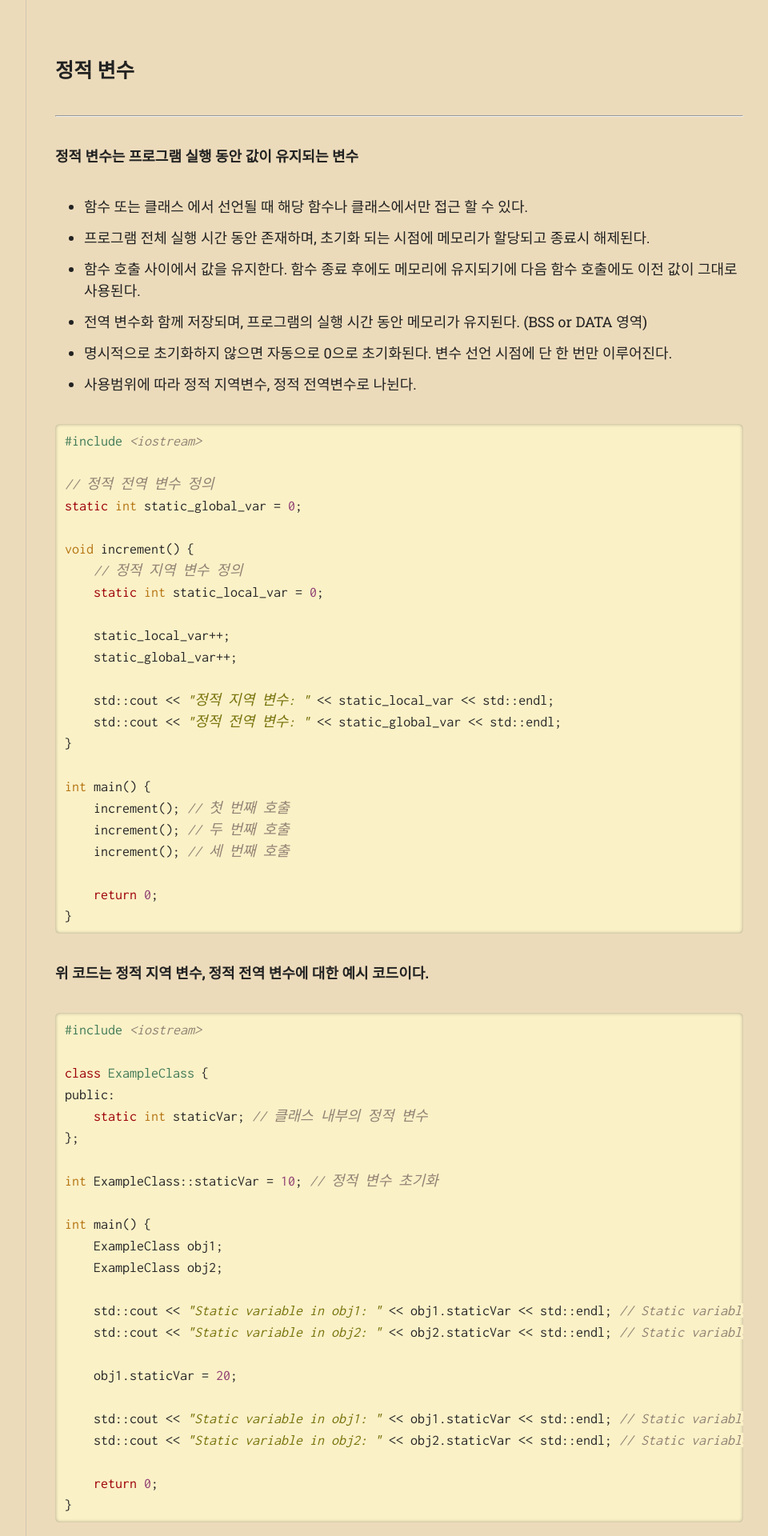
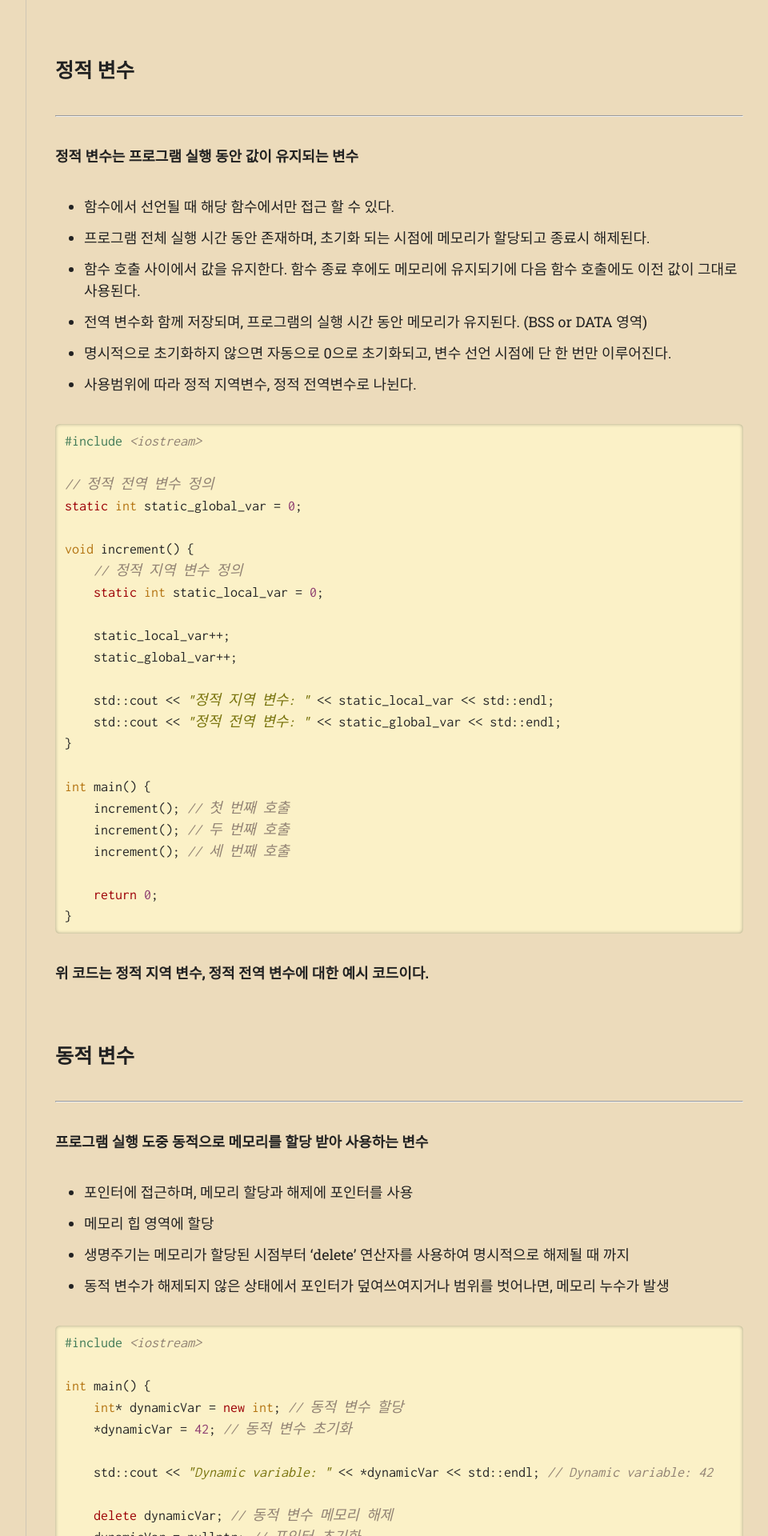
Before and after one commit to bum-su/bum-su.github.io, a Jekyll site: the page built from _posts/2023-05-04-Variable.md, in a window 1280 px wide. Shown: the part 2035-3955 px from the top of the page at 80% size, without its empty margins (297-1257 px from the left). Built offline with Jekyll 4.4.1, drawn with Linux system fonts in a browser that asks for light colours; nearby versions of some CDN libraries; some web fonts are replaced; some of the changed text lies outside the part shown.

Commit message:
add static post

````diff
--- a/_posts/2023-05-04-Variable.md
+++ b/_posts/2023-05-04-Variable.md
@@ -30,6 +30,7 @@
     return 0;
 }
 ```
+
 ## 전역 변수
 ----------
 **전역 변수는 프로그램의 전체 영역에서 접근이 가능한 변수**
@@ -39,6 +40,7 @@
 - 전역 변수는 DATA 영역에 저장된다. (초기화 되면 DATA, 아니면 BSS)
 - 프로그램의 시작부터 종료까지 메모리에 유지되고, 종료될 때 해제된다.
 - 명시적으로 초기화되지 않으면 컴파일러에 의해 자동으로 0 또는 nullptr로 초기화된다.
+
 
 ```cpp
 #include <iostream>
@@ -59,15 +61,17 @@
 }
 ```
 
+
 ## 정적 변수
 ---------
 **정적 변수는 프로그램 실행 동안 값이 유지되는 변수**
-- 함수 또는 클래스 에서 선언될 때 해당 함수나 클래스에서만 접근 할 수 있다.
+- 함수에서 선언될 때 해당 함수에서만 접근 할 수 있다.
 - 프로그램 전체 실행 시간 동안 존재하며, 초기화 되는 시점에 메모리가 할당되고 종료시 해제된다.
 - 함수 호출 사이에서 값을 유지한다. 함수 종료 후에도 메모리에 유지되기에 다음 함수 호출에도 이전 값이 그대로 사용된다.
 - 전역 변수화 함께 저장되며, 프로그램의 실행 시간 동안 메모리가 유지된다. (BSS or DATA 영역)
-- 명시적으로 초기화하지 않으면 자동으로 0으로 초기화된다. 변수 선언 시점에 단 한 번만 이루어진다.
+- 명시적으로 초기화하지 않으면 자동으로 0으로 초기화되고, 변수 선언 시점에 단 한 번만 이루어진다.
 - 사용범위에 따라 정적 지역변수, 정적 전역변수로 나뉜다.
+
 
 ```cpp
 #include <iostream>
@@ -94,42 +98,16 @@
     return 0;
 }
 ```
+
 **위 코드는 정적 지역 변수, 정적 전역 변수에 대한 예시 코드이다.**
-
-```cpp
-#include <iostream>
-
-class ExampleClass {
-public:
-    static int staticVar; // 클래스 내부의 정적 변수
-};
-
-int ExampleClass::staticVar = 10; // 정적 변수 초기화
-
-int main() {
-    ExampleClass obj1;
-    ExampleClass obj2;
-
-    std::cout << "Static variable in obj1: " << obj1.staticVar << std::endl; // Static variable in obj1: 10
-    std::cout << "Static variable in obj2: " << obj2.staticVar << std::endl; // Static variable in obj2: 10
-
-    obj1.staticVar = 20;
-
-    std::cout << "Static variable in obj1: " << obj1.staticVar << std::endl; // Static variable in obj1: 20
-    std::cout << "Static variable in obj2: " << obj2.staticVar << std::endl; // Static variable in obj2: 20
-
-    return 0;
-}
-```
-**위 코드는 클래스 내에 선언된 정적 지역 변수 예시 코드이다.**
 
 ## 동적 변수
 ------------
 **프로그램 실행 도중 동적으로 메모리를 할당 받아 사용하는 변수**
-- 포인터에 접근하며, 메모리 할당과 해제에 포인터를 사용한다.
-- 메모리 힙 영역에 할당된다.
-- 생명주기는 메모리가 할당된 시점부터 'delete' 연산자를 사용하여 명시적으로 해제될 때 까지이다.
-- 동적 변수가 해제되지 않은 상태에서 포인터가 덮여쓰여지거나 범위를 벗어나면, 메모리 누수가 발생할 수 있다.
+- 포인터에 접근하며, 메모리 할당과 해제에 포인터를 사용
+- 메모리 힙 영역에 할당
+- 생명주기는 메모리가 할당된 시점부터 'delete' 연산자를 사용하여 명시적으로 해제될 때 까지
+- 동적 변수가 해제되지 않은 상태에서 포인터가 덮여쓰여지거나 범위를 벗어나면, 메모리 누수가 발생
 
 ```cpp
 #include <iostream>
--- a/_posts/2023-05-05-Memory.md
+++ b/_posts/2023-05-05-Memory.md
@@ -2,16 +2,16 @@
 layout: post
 title: "Memory"
 date: 2023-05-05 18:34:00 +0900
-categories: C++
+categories: C++ Variable
 tags: Memory MemoryLeak
 ---
 
-# 메모리
+# 서론
 지역 변수는 **스택 영역**에 <br/>
 정적, 전역 변수는 **DATA 영역**에 <br/>
 동적 변수는 **힙 영역**에 메모리가 할당된다고 한다.
 
-개발자 관점에서 알아야 할 부분은 스택과, 힙 영역이다. 그럼
+개발자 관점에서 알아야 할 부분들이다. 그럼
 **araboza**
 
 ## 메모리 구조
@@ -52,14 +52,15 @@
 }
 
 ```
+**지역, 매개 변수 잠깐 사용하고 마는 특성상 함수가 끝나면 지워지는 것이 효율적이기 때문에 스택에 할당된다.**
 
 ## 힙 영역
 ---------------
- - 힙 영역은 프로그램 실행 중 필요한 만큼 메모리를 동적으로 할당할 수 있다.( 요청된 크기에 맞는 충분한 연속 메모리 공간을 찾고, 이 과정에서 사용 가능한 메모리 블록들 중 적절한 공간을 찾아 할당)
+ - 힙 영역은 프로그램 실행 중 필요한 만큼 메모리를 동적으로 할당할 수 있다. **( 요청된 크기에 맞는 충분한 연속 메모리 공간을 찾고, 이 과정에서 사용 가능한 메모리 블록들 중 적절한 공간을 찾아 할당)**
  - 힙 영역에서 할당된 메모리는 개발자가 명시적으로 해제해야 한다. 하지 않으면 **메모리 누수**가 발생할 수 있다.
  - 힙 영역의 메모리 할당은 **메모리 관리자(memory manager)**에 의해 관리된다. 메모리 관리자는 요청된 메모리 크기에 맞는 메모리 블록을 할당하고, 메모리 해제 요청을 처리한다.
- - 힙 영역에선 메모리를 반복적으로 할당하고 해제하면 메모리 단편화가 발생할 수 있다. (메모리 단편화는 사용 가능한 메모리 공간이 충분해도 요청된 크기의 연속된 메모리 블록을 찾지 못하는 현상이다.)
- - 메모리 할당 및 해제 속도는 스택 영역에 비해 상대적으로 느리다. 이는 메모리 관리자가 적절한 메모리 블록을 찾고 할당하는 과정에 시간이 소요되기 때문
+ - 힙 영역에선 메모리를 반복적으로 할당하고 해제하면 **메모리 단편화**가 발생할 수 있다. (메모리 단편화는 사용 가능한 메모리 공간이 충분해도 요청된 크기의 연속된 메모리 블록을 찾지 못하는 현상이다.)
+ - 메모리 할당 및 해제 속도는 **스택 영역에 비해 상대적으로 느리다.** 이는 메모리 관리자가 적절한 메모리 블록을 찾고 할당하는 과정에 시간이 소요되기 때문
 
 ```cpp
 #include <iostream>
@@ -88,3 +89,14 @@
     return 0;
 }
 ```
+**아래는 동적 변수를 힙에 할당하는 이유이다.**
+- 동적 변수의 크기가 동적으로 변경될 수 있어, 더 많은 메모리를 할당할 수 있는 점
+- 프로그램이 종료될 때까지 할당된 메모리가 유지. 필요한 경우 메모리 해제를 수동으로 진행할 수 있는 점 (유연성)
+- 힙 메모리의 크기는 스택보다 매우 크기 때문에, 큰 데이터 구조를 저장이 가능 한 점
+
+## 데이터 영역
+-------------
+**데이터 영역(data segment)은 프로그램의 전역, 정적 변수및 상수 값을 저장하는 메모리 영역**
+- 프로그램이 실행될 때 생성되고, 프로그램이 종료될 때 메모리에서 해제
+- 초기화된 영역(DATA), 초기화 되지 않은 영역(BSS)으로 나뉜다.
+- 상수 값은 읽기 전용 데이터 영역 (Read-Only Data Segment)에 저장된다. (이 영역은 데이터 영역의 일부이지만, 데이터를 수정할 수 없다는 점에서 다른 데이터 영역과 차이가 있다)
--- a/assets/css/skin-daylight.scss
+++ b/assets/css/skin-daylight.scss
@@ -2,6 +2,6 @@
 ---
 
 @import
-  "hamilton/skins/sunrise",
+  "hamilton/skins/sunset",
   "hamilton/skin"
 ;
--- a/assets/css/skin-midnight.scss
+++ b/assets/css/skin-midnight.scss
@@ -2,6 +2,6 @@
 ---
 
 @import
-  "hamilton/skins/sunrise",
+  "hamilton/skins/sunset",
   "hamilton/skin"
 ;
--- a/assets/css/skin-sunrise.scss
+++ b/assets/css/skin-sunrise.scss
@@ -2,6 +2,6 @@
 ---
 
 @import
-  "hamilton/skins/sunrise",
+  "hamilton/skins/sunset",
   "hamilton/skin"
 ;
--- a/assets/css/skin.scss
+++ b/assets/css/skin.scss
@@ -2,6 +2,6 @@
 ---
 
 @import
-  "hamilton/skins/{{ site.skin | default: 'sunrise' }}",
+  "hamilton/skins/{{ site.skin | default: 'sunset' }}",
   "hamilton/skin"
 ;
````
Also changed, not shown: other parts of _posts/2023-05-04-Variable.md (+1 -1 lines), _posts/2023-05-05-Static.md (added, +60 -0 lines).
